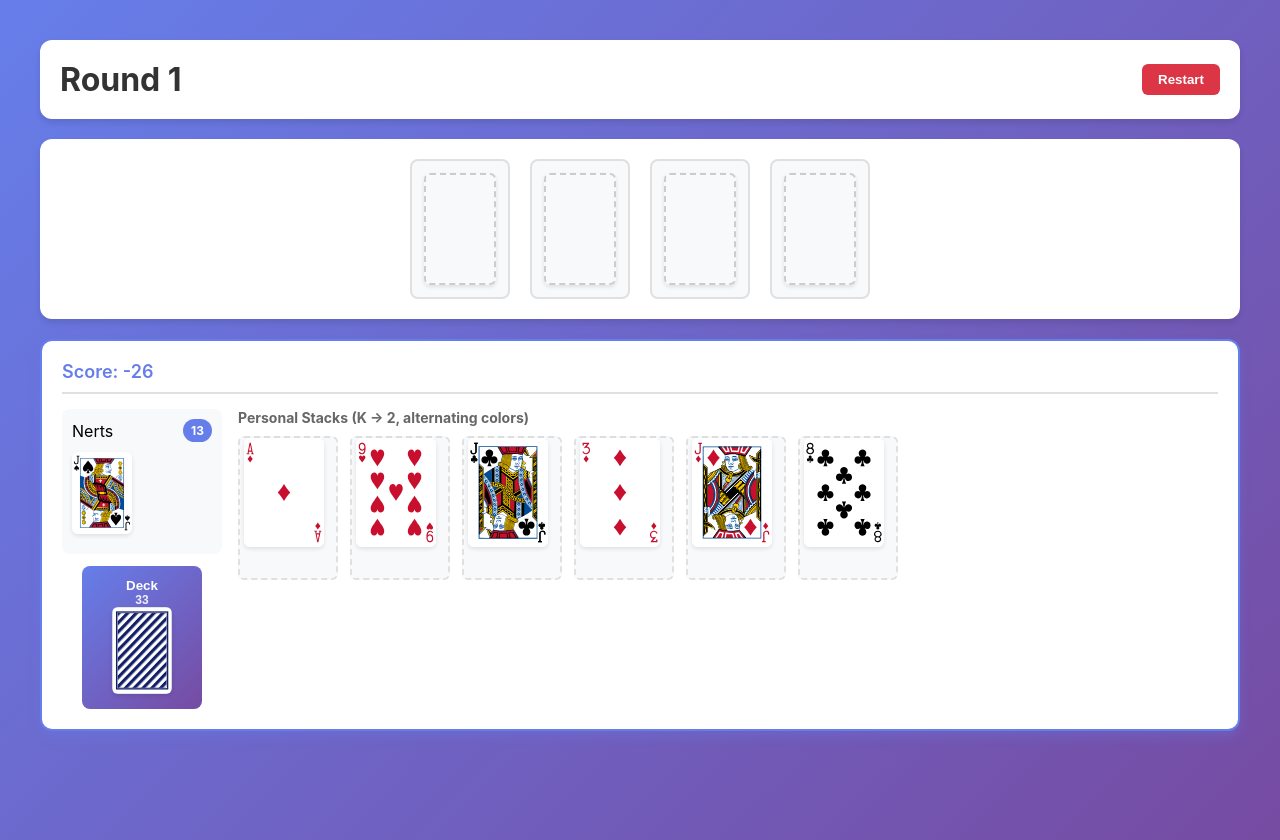
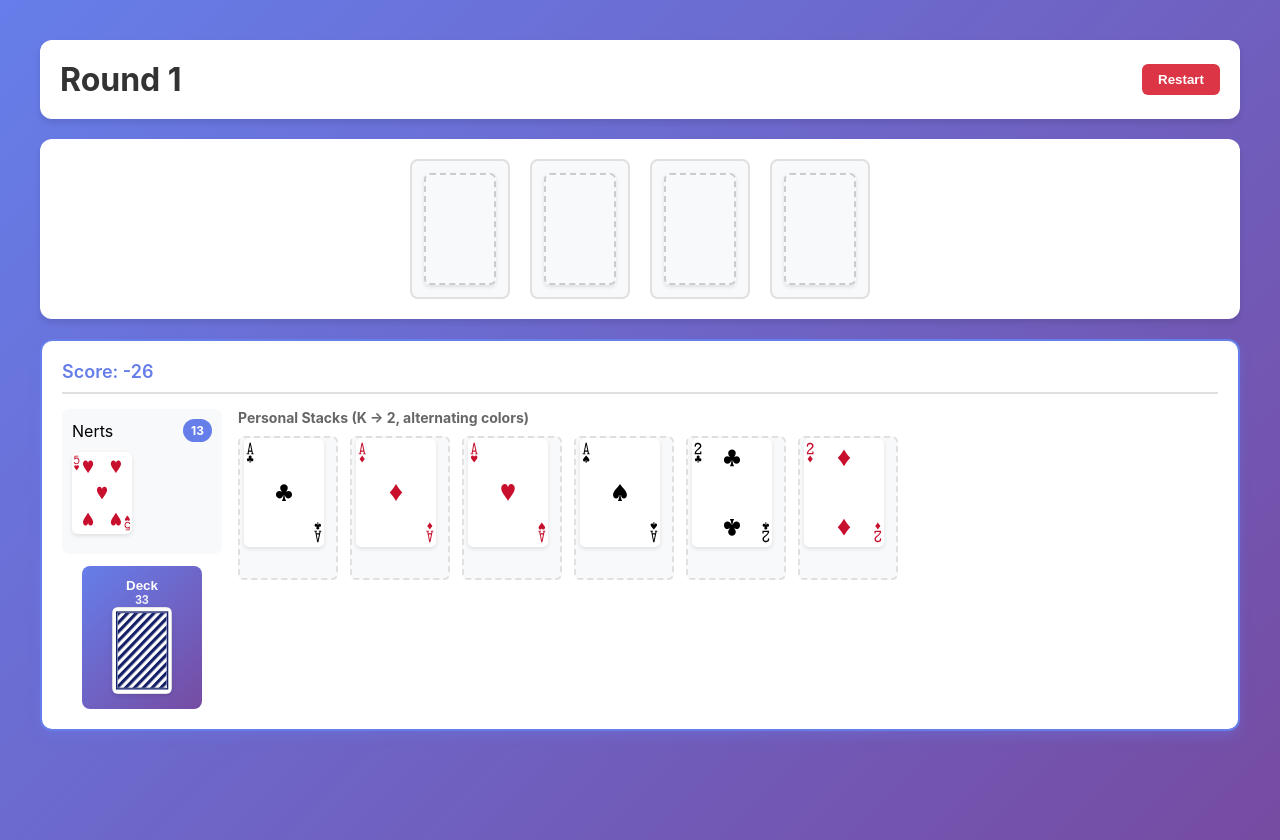
Before and after one commit to ababen1/NertsGame, a React (Vite) app in the folder frontend/: page / in a window 1280 px wide. Built offline with nearby package versions, Linux system fonts and the light colour scheme.

Commit message:
fixed bug with wrong stack detection in center stacks

```diff
--- a/frontend/src/components/CenterStacks.tsx
+++ b/frontend/src/components/CenterStacks.tsx
@@ -16,6 +16,7 @@ export default function CenterStacks({
   onCardDrop,
 }: CenterStacksProps) {
   const { dragState, cancelDrag, completeDrag } = useCardDragContext();
+  type DragPayloadWithTarget = DragPayload & { targetSuit?: Suit };
 
   const parsePayload = (e: React.DragEvent) => {
     try {
@@ -26,6 +27,40 @@ export default function CenterStacks({
       return null;
     }
   };
+
+  const getTargetSuit = (
+    card: Card,
+    cards: Card[],
+    slotSuit: Suit
+  ): Suit | null => {
+    if (cards.length === 0) {
+      // Empty center slots only accept an ace.
+      return card.rank === 1 ? slotSuit : null;
+    }
+    // Non-empty slot: route to this physical slot key.
+    return slotSuit;
+  };
+
+  const buildCenterDropTarget = (
+    card: Card,
+    cards: Card[],
+    stackSuit?: Suit
+  ): DropTarget => {
+    const validationSuit = cards.length === 0 ? card.suit : (stackSuit as Suit);
+    const centerStack: CenterStack = {
+      suit: validationSuit,
+      cards,
+    };
+    return { type: "center", stack: centerStack };
+  };
+
+  const addTargetSuit = (
+    payload: DragPayload,
+    targetSuit: Suit
+  ): DragPayloadWithTarget => ({
+    ...payload,
+    targetSuit,
+  });
 
   // Get all stacks (including empty ones) - show 4 slots
   const allStacks = (Object.keys(centerStacks) as Suit[]).map((suit) => ({
@@ -54,45 +89,21 @@ export default function CenterStacks({
                   const customPayload = dragState.payload;
                   const card = customPayload.card;
 
-                  // Determine target suit:
-                  // - If stack is empty and card is ace, use the slot's suit key (place in this specific slot)
-                  // - If stack has cards, use the stack's suit (from first card) for validation
-                  let targetSuit: Suit;
-                  if (cards.length === 0) {
-                    // Empty stack - only accept ace
-                    if (card.rank !== 1) {
-                      cancelDrag();
-                      return;
-                    }
-                    // Use the slot's suit key (the suit variable from the map) - this is the physical slot
-                    targetSuit = suit;
-                  } else {
-                    // Stack has cards, use its suit (determined by first card) for validation
-                    targetSuit = stackSuit!;
+                  const targetSuit = getTargetSuit(card, cards, suit);
+                  if (!targetSuit) {
+                    cancelDrag();
+                    return;
                   }
 
-                  // For validation, create a CenterStack with the card's suit if empty (for ace validation)
-                  // or the stack's suit if it has cards
-                  const validationSuit = cards.length === 0 ? card.suit : stackSuit!;
-                  const centerStack: CenterStack = {
-                    suit: validationSuit,
-                    cards: cards,
-                  };
-                  const target: DropTarget = {
-                    type: "center",
-                    stack: centerStack,
-                  };
+                  const target = buildCenterDropTarget(card, cards, stackSuit);
                   if (!isDroppable(customPayload, target)) {
                     // Invalid drop - return card to original position
                     cancelDrag();
                     return;
                   }
-                  // Valid drop - use the slot's suit key (where it was dropped) to update the correct stack
-                  const payloadWithTarget: DragPayload & { targetSuit?: Suit } =
-                    {
-                      ...customPayload,
-                      targetSuit: targetSuit, // This is the slot's suit key, not the card's suit
-                    };
+
+                  // Valid drop - use the slot's suit key (where it was dropped) to update the correct stack.
+                  const payloadWithTarget = addTargetSuit(customPayload, targetSuit);
                   onCardDrop(payloadWithTarget);
                   completeDrag();
                   return;
@@ -105,39 +116,19 @@ export default function CenterStacks({
                 }
                 const card = payload.card;
 
-                // Determine target suit - use slot's suit key for placement
-                let targetSuit: Suit;
-                if (cards.length === 0) {
-                  // Empty stack - only accept ace
-                  if (card.rank !== 1) {
-                    return;
-                  }
-                  // Use the slot's suit key (where it was dropped)
-                  targetSuit = suit;
-                } else {
-                  // Stack has cards, use its suit
-                  targetSuit = stackSuit!;
+                const targetSuit = getTargetSuit(card, cards, suit);
+                if (!targetSuit) {
+                  return;
                 }
 
-                // For validation, use card's suit if empty (for ace) or stack's suit if has cards
-                const validationSuit = cards.length === 0 ? card.suit : stackSuit!;
-                const centerStack: CenterStack = {
-                  suit: validationSuit,
-                  cards: cards,
-                };
-                const target: DropTarget = {
-                  type: "center",
-                  stack: centerStack,
-                };
+                const target = buildCenterDropTarget(card, cards, stackSuit);
                 if (!isDroppable(payload, target)) {
                   // Invalid drop - ignore it (card stays in place)
                   return;
                 }
-                // Add targetSuit for the handler - use slot's suit key
-                const payloadWithTarget: DragPayload & { targetSuit?: Suit } = {
-                  ...payload,
-                  targetSuit: targetSuit, // Slot's suit key
-                };
+
+                // Add targetSuit for the handler - use slot's suit key.
+                const payloadWithTarget = addTargetSuit(payload, targetSuit);
                 onCardDrop(payloadWithTarget);
               }}
               onMouseUp={() => {
@@ -147,42 +138,21 @@ export default function CenterStacks({
                   const customPayload = dragState.payload;
                   const card = customPayload.card;
 
-                  let targetSuit: Suit;
-                  if (cards.length === 0) {
-                    // Empty stack - only accept ace
-                    if (card.rank !== 1) {
-                      cancelDrag();
-                      return;
-                    }
-                    // Use the slot's suit key (where it was dropped)
-                    targetSuit = suit;
-                  } else {
-                    // Stack has cards, use its suit
-                    targetSuit = stackSuit!;
+                  const targetSuit = getTargetSuit(card, cards, suit);
+                  if (!targetSuit) {
+                    cancelDrag();
+                    return;
                   }
 
-                  // For validation, use card's suit if empty or stack's suit if has cards
-                  const validationSuit = cards.length === 0 ? card.suit : stackSuit!;
-                  const centerStack: CenterStack = {
-                    suit: validationSuit,
-                    cards: cards,
-                  };
-                  const dropTarget: DropTarget = {
-                    type: "center",
-                    stack: centerStack,
-                  };
+                  const dropTarget = buildCenterDropTarget(card, cards, stackSuit);
                   if (!isDroppable(customPayload, dropTarget)) {
                     // Invalid drop - return card to original position
                     cancelDrag();
                     return;
                   }
-                  // Valid drop - use slot's suit key
-                  const payloadWithTarget: DragPayload & {
-                    targetSuit?: Suit;
-                  } = {
-                    ...customPayload,
-                    targetSuit: targetSuit, // Slot's suit key
-                  };
+
+                  // Valid drop - use slot's suit key.
+                  const payloadWithTarget = addTargetSuit(customPayload, targetSuit);
                   onCardDrop(payloadWithTarget);
                   completeDrag();
                 }
--- a/frontend/src/hooks/useCardDrag.ts
+++ b/frontend/src/hooks/useCardDrag.ts
@@ -25,6 +25,10 @@ export function useCardDrag() {
   });
 
   const floatingCardRef = useRef<HTMLDivElement | null>(null);
+
+  useEffect(() => {
+    console.log(dragState.card);
+  }, [dragState]);
 
   // Detect if device is mobile/touch
   const isTouchDevice = useRef(
@@ -184,10 +188,10 @@ export function useCardDrag() {
         const target = e.target as HTMLElement;
         // Check if clicking on a card or stack area
         const isCardOrStack = target.closest(".card-img") ||
-                              target.closest(".personal-stack") ||
-                              target.closest(".center-stack") ||
-                              target.closest(".nerts-pile") ||
-                              target.closest(".stack-fan");
+          target.closest(".personal-stack") ||
+          target.closest(".center-stack") ||
+          target.closest(".nerts-pile") ||
+          target.closest(".stack-fan");
 
         // Only cancel if clicking on empty space (not on a card/stack)
         if (!isCardOrStack) {
--- a/frontend/src/hooks/useOfflinePractice.ts
+++ b/frontend/src/hooks/useOfflinePractice.ts
@@ -6,6 +6,7 @@ import {
   calculateRoundScore,
   getTotalScore,
 } from "../utils/solitiareFuncs";
+import { use_debug_spread } from "../utils/constants";
 
 const SUITS: Suit[] = ["hearts", "diamonds", "clubs", "spades"];
 const RANKS: Rank[] = [1, 2, 3, 4, 5, 6, 7, 8, 9, 10, 11, 12, 13];
@@ -32,6 +33,77 @@ function shuffle<T>(arr: T[]): T[] {
     [copy[i], copy[j]] = [copy[j], copy[i]];
   }
   return copy;
+}
+
+function cardKey(suit: Suit, rank: Rank) {
+  return `${suit}:${rank}`;
+}
+
+function createInitialDeal(debugSpread: boolean) {
+  if (!debugSpread) {
+    const deck = shuffle(buildDeck());
+    const personalStacks: Card[][] = [];
+    for (let i = 0; i < 6; i += 1) {
+      personalStacks.push([deck.pop() as Card]);
+    }
+    const nerts = deck.splice(0, 13);
+    const remainingDeck = deck; // 33 cards
+    return { personalStacks, nerts, remainingDeck };
+  }
+
+  const pool = new Map<string, Card>(
+    buildDeck().map((card) => [cardKey(card.suit, card.rank), card])
+  );
+
+  const take = (suit: Suit, rank: Rank) => {
+    const key = cardKey(suit, rank);
+    const card = pool.get(key);
+    if (!card) {
+      throw new Error(`Missing card while building debug spread: ${key}`);
+    }
+    pool.delete(key);
+    return card;
+  };
+
+  // Keep low cards immediately accessible so center stacks grow quickly.
+  const personalOrder: Card[] = [
+    take("clubs", 1),
+    take("diamonds", 1),
+    take("hearts", 1),
+    take("spades", 1),
+    take("clubs", 2),
+    take("diamonds", 2),
+  ];
+
+  const nerts: Card[] = [
+    take("hearts", 2),
+    take("spades", 2),
+    take("clubs", 3),
+    take("diamonds", 3),
+    take("hearts", 3),
+    take("spades", 3),
+    take("clubs", 4),
+    take("diamonds", 4),
+    take("hearts", 4),
+    take("spades", 4),
+    take("clubs", 5),
+    take("diamonds", 5),
+    take("hearts", 5),
+  ];
+
+  const remainingPool = Array.from(pool.values());
+  const remainingDeck = shuffle(remainingPool);
+  const arrangedDeck = [...nerts, ...remainingDeck, ...personalOrder.slice().reverse()];
+  const personalStacks: Card[][] = [];
+  for (let i = 0; i < 6; i += 1) {
+    personalStacks.push([arrangedDeck.pop() as Card]);
+  }
+
+  return {
+    personalStacks,
+    nerts: arrangedDeck.splice(0, 13),
+    remainingDeck: arrangedDeck,
+  };
 }
 
 function rankDisplay(rank: Rank, suit: Suit) {
@@ -86,13 +158,8 @@ export function useOfflinePractice(playerId: number, _playerName: string) {
         timestamp: Date.now(),
       });
 
-      const deck = shuffle(buildDeck());
-      const personalStacks: Card[][] = [];
-      for (let i = 0; i < 6; i += 1) {
-        personalStacks.push([deck.pop() as Card]);
-      }
-      const nerts = deck.splice(0, 13);
-      const remainingDeck = deck; // 33 cards
+      const { personalStacks, nerts, remainingDeck } =
+        createInitialDeal(use_debug_spread);
 
       // Get previous score array (persists across rounds)
       const previousScoreArray = prev?.players[playerId]?.score || [];
@@ -485,13 +552,8 @@ export function useOfflinePractice(playerId: number, _playerName: string) {
     }
 
     // Build a brand-new game directly to avoid transient null/loading states.
-    const deck = shuffle(buildDeck());
-    const personalStacks: Card[][] = [];
-    for (let i = 0; i < 6; i += 1) {
-      personalStacks.push([deck.pop() as Card]);
-    }
-    const nerts = deck.splice(0, 13);
-    const remainingDeck = deck;
+    const { personalStacks, nerts, remainingDeck } =
+      createInitialDeal(use_debug_spread);
 
     isInitializingRef.current = false;
     setGameState({
--- a/frontend/src/utils/constants.ts
+++ b/frontend/src/utils/constants.ts
@@ -6,3 +6,6 @@ export const CARD_STACK_OFFSET = 20;
 
 // Global feature flag for multiplayer support.
 export const has_multiplayer = false;
+
+// Local-only toggle for a deterministic easy practice deal.
+export const use_debug_spread = true;
```
